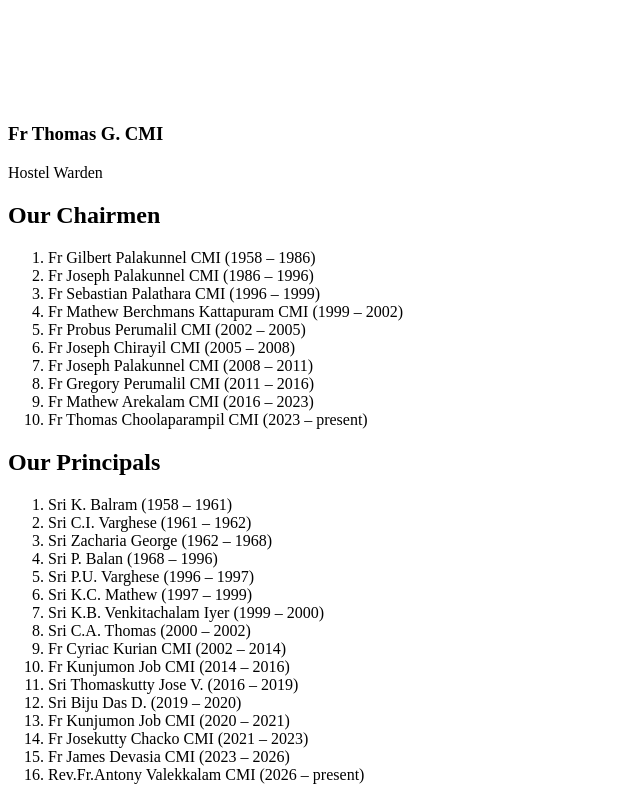
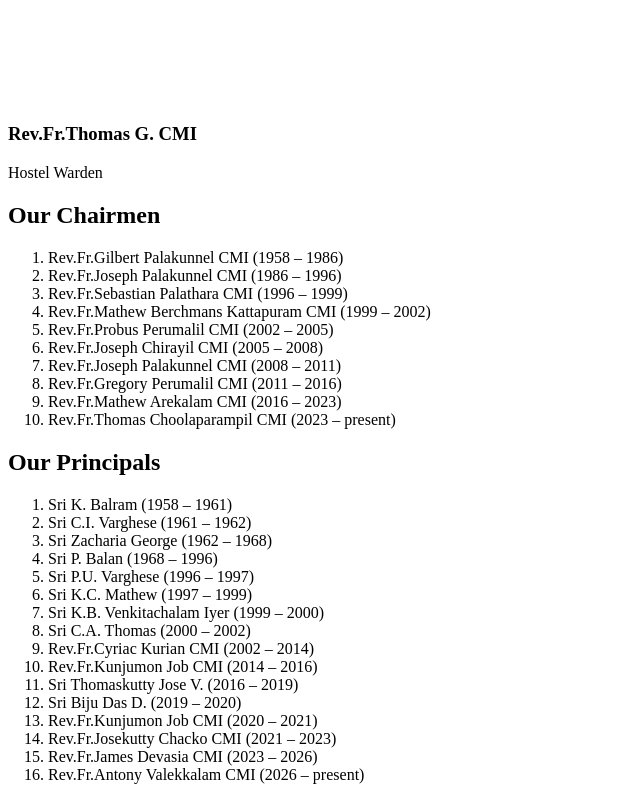
Before and after one commit to chavaratechsolutions/carmelpoly, a Next.js app: page /About/ManagementPage in a window 1280 px wide. Shown: the part 1538-2338 px from the top of the page, without its empty margins (0-640 px from the left). Built offline with nearby package versions, Linux system fonts and the light colour scheme.

Commit message:
Update project files

```diff
--- a/src/common/utils/constants.ts
+++ b/src/common/utils/constants.ts
@@ -462,7 +462,7 @@ export const departments = {
 
 export const managementTeam = [{
   id: 1,
-  name: "Fr Thomas Choolaparampil CMI",
+  name: "Rev.Fr.Thomas Choolaparampil CMI",
   position: "Chairman",
   image: "/management/Choolaparampil.png",
   contact: "0477-2287240"
@@ -476,7 +476,7 @@ export const managementTeam = [{
 },
 {
   id: 3,
-  name: "Fr Jacob Kurian CMI",
+  name: "Rev.Fr.Jacob Kurian CMI",
   position: "Vice-Principal & Self-Financing Section Co-ordinator",
   image: "/management/Purakkary Jacob.png",
   contact: "0477-2287242"
@@ -490,7 +490,7 @@ export const managementTeam = [{
 },
 {
   id: 5,
-  name: "Fr Thomas G. CMI",
+  name: "Rev.Fr.Thomas G. CMI",
   position: "Hostel Warden",
   image: "/management/Pockavarayathu.png",
   contact: "0477-2287244"
--- a/src/widgets/About/Management.tsx
+++ b/src/widgets/About/Management.tsx
@@ -67,16 +67,16 @@ export default function Management() {
       <section className="space-y-2">
         <h2 className="text-xl font-semibold">Our Chairmen</h2>
         <ol className="list-decimal list-inside space-y-1">
-          <li>Fr Gilbert Palakunnel CMI (1958 – 1986)</li>
-          <li>Fr Joseph Palakunnel CMI (1986 – 1996)</li>
-          <li>Fr Sebastian Palathara CMI (1996 – 1999)</li>
-          <li>Fr Mathew Berchmans Kattapuram CMI (1999 – 2002)</li>
-          <li>Fr Probus Perumalil CMI (2002 – 2005)</li>
-          <li>Fr Joseph Chirayil CMI (2005 – 2008)</li>
-          <li>Fr Joseph Palakunnel CMI (2008 – 2011)</li>
-          <li>Fr Gregory Perumalil CMI (2011 – 2016)</li>
-          <li>Fr Mathew Arekalam CMI (2016 – 2023)</li>
-          <li>Fr Thomas Choolaparampil CMI (2023 – present)</li>
+          <li>Rev.Fr.Gilbert Palakunnel CMI (1958 – 1986)</li>
+          <li>Rev.Fr.Joseph Palakunnel CMI (1986 – 1996)</li>
+          <li>Rev.Fr.Sebastian Palathara CMI (1996 – 1999)</li>
+          <li>Rev.Fr.Mathew Berchmans Kattapuram CMI (1999 – 2002)</li>
+          <li>Rev.Fr.Probus Perumalil CMI (2002 – 2005)</li>
+          <li>Rev.Fr.Joseph Chirayil CMI (2005 – 2008)</li>
+          <li>Rev.Fr.Joseph Palakunnel CMI (2008 – 2011)</li>
+          <li>Rev.Fr.Gregory Perumalil CMI (2011 – 2016)</li>
+          <li>Rev.Fr.Mathew Arekalam CMI (2016 – 2023)</li>
+          <li>Rev.Fr.Thomas Choolaparampil CMI (2023 – present)</li>
         </ol>
       </section>
 
@@ -91,13 +91,13 @@ export default function Management() {
           <li>Sri K.C. Mathew (1997 – 1999)</li>
           <li>Sri K.B. Venkitachalam Iyer (1999 – 2000)</li>
           <li>Sri C.A. Thomas (2000 – 2002)</li>
-          <li>Fr Cyriac Kurian CMI (2002 – 2014)</li>
-          <li>Fr Kunjumon Job CMI (2014 – 2016)</li>
+          <li>Rev.Fr.Cyriac Kurian CMI (2002 – 2014)</li>
+          <li>Rev.Fr.Kunjumon Job CMI (2014 – 2016)</li>
           <li>Sri Thomaskutty Jose V. (2016 – 2019)</li>
           <li>Sri Biju Das D. (2019 – 2020)</li>
-          <li>Fr Kunjumon Job CMI (2020 – 2021)</li>
-          <li>Fr Josekutty Chacko CMI (2021 – 2023)</li>
-          <li>Fr James Devasia CMI (2023 – 2026)</li>
+          <li>Rev.Fr.Kunjumon Job CMI (2020 – 2021)</li>
+          <li>Rev.Fr.Josekutty Chacko CMI (2021 – 2023)</li>
+          <li>Rev.Fr.James Devasia CMI (2023 – 2026)</li>
           <li>Rev.Fr.Antony Valekkalam CMI (2026 – present)</li>
         </ol>
       </section>
```
